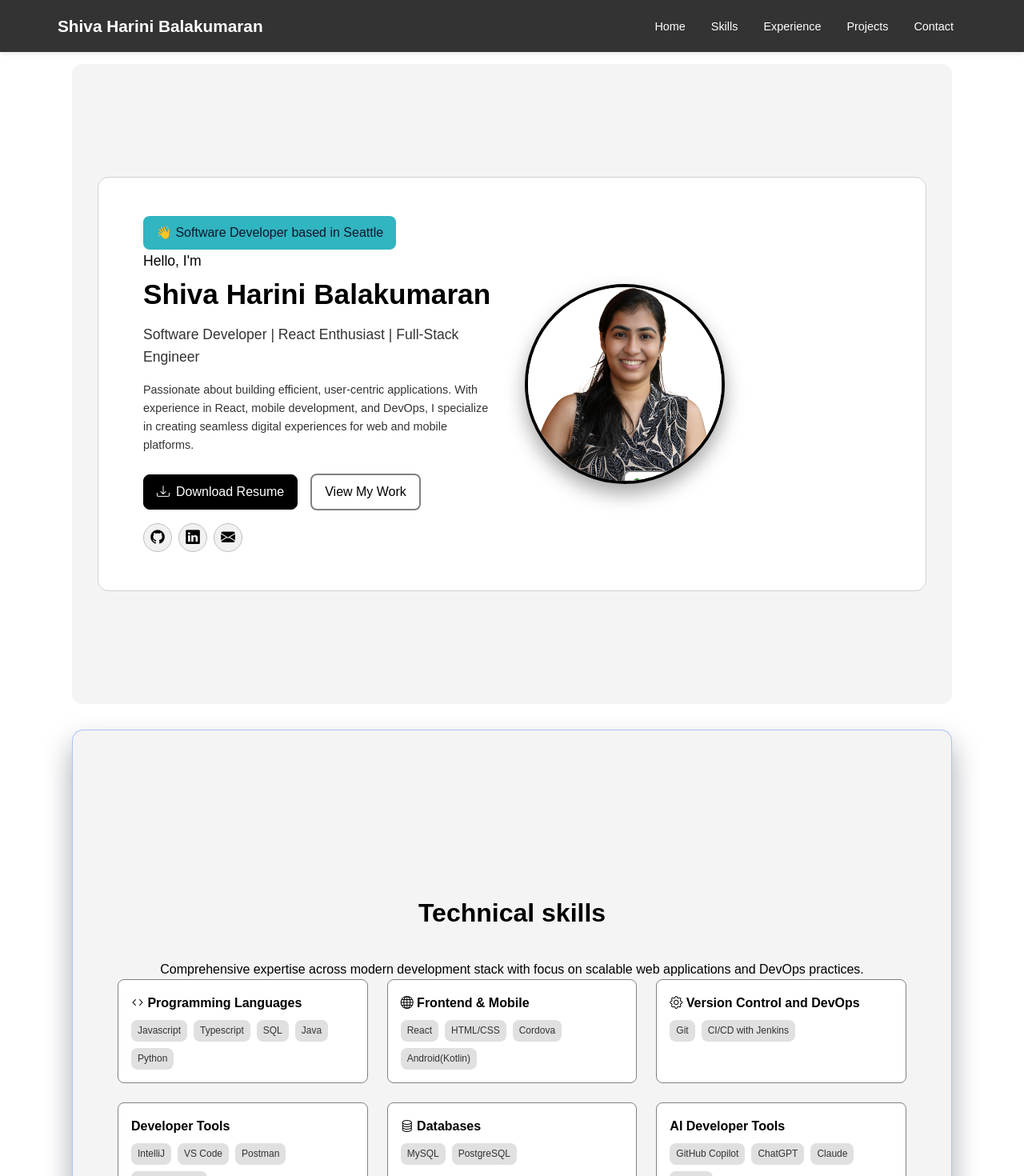
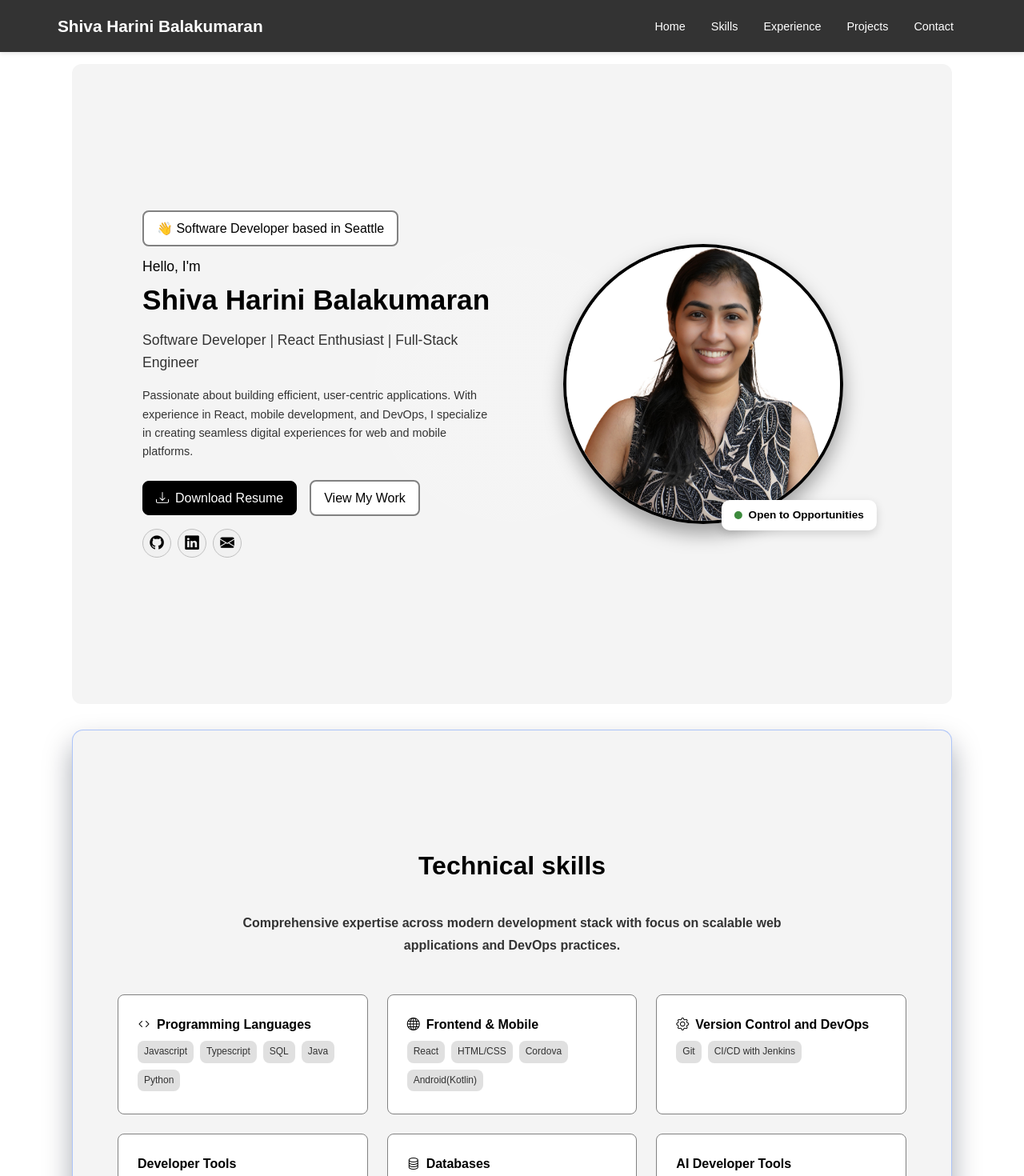
Before and after one commit to ShivaHariniB/portfolio, a React (Create React App) app: page / in a window 1280 px wide. Shown: the top 1470 px of the page at 80% size. Built offline with nearby package versions, Linux system fonts and the light colour scheme.

Commit message:
Hero component refactored , added mail to hero section

```diff
--- a/src/components/Hero.js
+++ b/src/components/Hero.js
@@ -48,7 +48,7 @@ const Hero = () => {
             >
               <i className="bi bi-linkedin" aria-hidden="true" />
             </a>
-            <a href="mailto:youremail@example.com" className="social-icon">
+            <a href={`mailto:${PORTFOLIO_DATA.email}`} className="social-icon">
               <i className="bi bi-envelope-fill" aria-hidden="true" />
             </a>
           </div>
--- a/src/styles/Hero.css
+++ b/src/styles/Hero.css
@@ -1,7 +1,6 @@
 /* Hero.css */
 .hero {
   background: #000000;
-  min-height: 100vh;
   display: flex;
   align-items: center;
   justify-content: center;
@@ -33,19 +32,28 @@
   padding: var(--section-padding-vertical) var(--section-padding-horizontal);
   position: relative;
   z-index: 1;
-  background: var(--color-white);
-  border-radius: var(--radius-lg);
-  border: 1px solid var(--color-border);
 }
 
 .hero-text {
   text-align: left;
+}
+.btn-primary-intro-badge {
+  background-color: var(--color-white);
+  color: var(--color-black);
+  border: 2px solid var(--color-gray);
+}
+
+.btn-primary-intro-badge:hover {
+  border-color: var(--color-black);
+  background-color: #f0f0f0;
+  color: var(--color-black);
 }
 
 .hero h1 {
   font-size: 2rem;
   margin-bottom: var(--spacing-sm);
   color: var(--color-black);
+  margin-top: 0.65rem;
 }
 
 .hero h1 .small-line {
@@ -153,12 +161,12 @@
 
 .hero-image {
   display: flex;
-  justify-content: center;
+  justify-self: center;
   align-items: center;
-  width: 250px;
-  height: 250px;
+  width: 350px;
+  height: 350px;
   border-radius: 50%;
-  overflow: hidden;
+  overflow: visible;
   border: 4px solid var(--color-black);
   box-shadow: 0 12px 25px rgba(0, 0, 0, 0.35);
   position: relative;
@@ -168,28 +176,31 @@
   width: 100%;
   height: 100%;
   object-fit: cover;
-  /* object-position: center; */
   display: block;
   background-color: var(--color-lighter-gray);
+  border-radius: 50%;
+  overflow: hidden;
 }
 
 .availability-tag {
   position: absolute;
-  bottom: -18px;
+  bottom: -12px;
   left: 85%;
   transform: translateX(-50%);
   background: #ffffff;
   color: #000000;
-  font-weight: 700;
-  padding: 0.23rem 0.65rem;
-  border-radius: 8px;
-  border: 2px solid #818181;
-  font-size: 0.78rem;
+  font-weight: 600;
+  padding: 0.5rem 1rem;
+  border-radius: 10px;
+  border: none;
+  font-size: 0.85rem;
   display: flex;
   align-items: center;
-  gap: 0.4rem;
+  gap: 0.5rem;
   width: max-content;
   mix-blend-mode: normal;
+  box-shadow: 0 4px 12px rgba(0, 0, 0, 0.15);
+  z-index: 10;
 }
 
 .availability-dot {
--- a/src/styles/Skills.css
+++ b/src/styles/Skills.css
@@ -4,7 +4,15 @@
   border: 1px solid rgba(103, 149, 255, 0.5);
   box-shadow: var(--shadow-md);
 }
-
+.skills-section p {
+  max-width: 750px;
+  margin: 0 auto var(--spacing-2xl);
+  text-align: center;
+  color: var(--color-dark-gray);
+  font-size: var(--font-size-lg);
+  font-weight: var(--font-weight-semibold);
+  line-height: 1.7;
+}
 .skills-section h2 {
   color: var(--color-black);
   font-size: var(--font-size-4xl);
@@ -22,14 +30,19 @@
 .skill-box {
   border: 1px solid var(--color-gray);
   border-radius: var(--radius-sm);
-  padding: var(--spacing-md);
+  padding: 1.5rem;
   background-color: var(--color-white);
+  min-height: 150px;
+  transition: transform 0.2s ease;
 }
 
 .skill-box h3 {
   color: var(--color-black);
   margin-bottom: var(--spacing-sm);
   font-size: var(--font-size-lg);
+  display: flex;
+  align-items: center;
+  gap: 0.5rem;
 }
 
 .skill-buttons {
```
